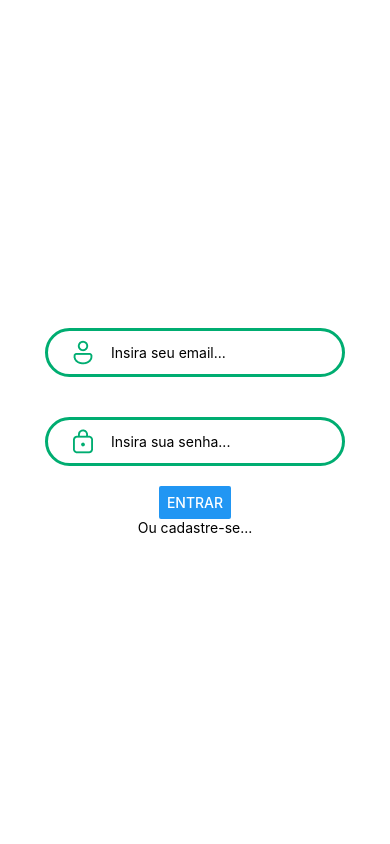
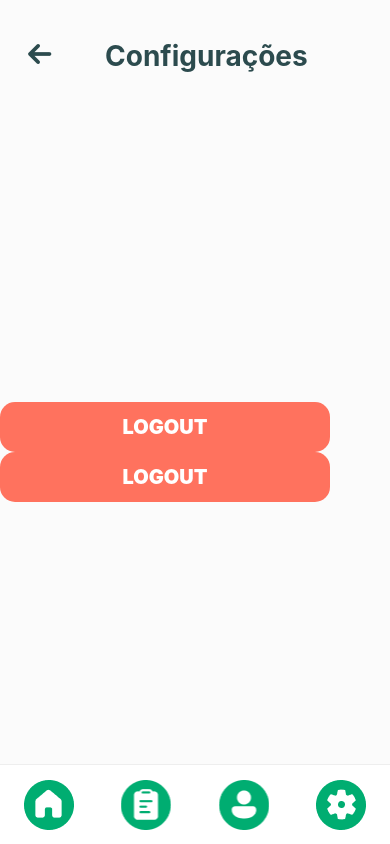
Before and after one commit to ThePerryDev/NutriPerry, a React Native app in the folder frontend/: screen /Configuracoes in a window 390 px wide. Built offline with nearby package versions, Linux system fonts and the light colour scheme.

Commit message:
[feature] Criação da primeira tela de configuração

```diff
--- a/frontend/App.tsx
+++ b/frontend/App.tsx
@@ -1,14 +1,14 @@
 import { NavigationContainer } from "@react-navigation/native";
 import { createStackNavigator } from "@react-navigation/stack";
 import { RootStackParamList } from "./src/types/rootStack";
-import {CadastroAlturaPeso, CadastroEmail, CadastroNome, CadastroSexoIdade, CadastroNutriNome, CadastroNutriEmail, Home, TelaFinalizado, TelaPPObjetivo, CadastroNutriFormacao, CadastroNutriTelefone, AbrindoApp, TelaLogin,} from "./src/screen";
+import {CadastroAlturaPeso, CadastroEmail, CadastroNome, CadastroSexoIdade, CadastroNutriNome, CadastroNutriEmail, Home, TelaFinalizado, TelaPPObjetivo, CadastroNutriFormacao, CadastroNutriTelefone, AbrindoApp, TelaLogin, Configuracoes} from "./src/screen";
 
 const Stack = createStackNavigator<RootStackParamList>();
 
 export default function App() {
   return (
     <NavigationContainer>
-      <Stack.Navigator initialRouteName="AbrindoApp">
+      <Stack.Navigator initialRouteName="Configuracoes">
         <Stack.Screen
           name="AbrindoApp"
           component={AbrindoApp}
@@ -74,6 +74,11 @@ export default function App() {
           component={CadastroNutriTelefone}
           options={{ headerShown: false }}
         />
+        <Stack.Screen
+          name="Configuracoes"
+          component={Configuracoes}
+          options={{ headerShown: false }}
+        />
       </Stack.Navigator>
     </NavigationContainer>
   );
--- /dev/null
+++ b/frontend/src/screen/Configuracoes/Configuracoes.tsx
@@ -0,0 +1,41 @@
+import { useState } from "react";
+import { View, Text, TouchableOpacity, TextInput, Image } from "react-native";
+import styles from "./styles";
+import { StackNavigationProp } from "@react-navigation/stack";
+import { RootStackParamList } from "../../types/rootStack";
+import { setaVolta } from "../../assets";
+import { MenuInferior } from "../../components";
+
+type ContinuarScreenNavigationProp = StackNavigationProp<
+    RootStackParamList,
+    "Configuracoes"
+>;
+
+type Props = {
+    navigation: ContinuarScreenNavigationProp;
+};
+
+const Configuracoes: React.FC<Props> = ({ navigation }) => {
+
+    return (
+        <View style={styles.container}>
+            <View style={styles.cima}>
+                <TouchableOpacity style={styles.volta}>
+                    <Image source={setaVolta} />
+                </TouchableOpacity>
+                <Text style={styles.titulo}>Configurações</Text>
+            </View>
+            <View style={styles.conteudo}>
+                <TouchableOpacity style={styles.button} onPress={() => navigation.navigate("TelaLogin")}>
+                    <Text style={{ color: "#FFFFFF", fontSize: 20, fontWeight: 900, }}>LOGOUT</Text>
+                </TouchableOpacity>
+                <TouchableOpacity style={styles.button} onPress={() => navigation.navigate("TelaLogin")}>
+                    <Text style={{ color: "#FFFFFF", fontSize: 20, fontWeight: 900, }}>LOGOUT</Text>
+                </TouchableOpacity>
+            </View>
+            <MenuInferior></MenuInferior>
+        </View>
+    );
+}
+
+export default Configuracoes;
--- /dev/null
+++ b/frontend/src/screen/Configuracoes/styles.ts
@@ -0,0 +1,48 @@
+import { StyleSheet } from "react-native";
+import Constants from 'expo-constants';
+
+const styles = StyleSheet.create({
+    container: {
+        flex: 1,
+        backgroundColor: '#FBFBFB',
+        width: '100%',
+        height: '100%',
+        paddingTop: Constants.statusBarHeight
+    },
+
+    cima: {
+        flex: 1,
+        width: '100%',
+        height: 10,
+        flexDirection: "row",
+        marginTop: '10%'
+    },
+
+    titulo: {
+        fontSize: 28,
+        color: '#2C4B4E',
+        fontWeight: "bold",
+        marginLeft: 50
+    },
+
+    conteudo: {
+        flex: 1,
+        width: '100%',
+        flexDirection: "column",
+    },
+
+    volta: {
+        marginLeft: 25
+    },
+
+    button: {
+        height: 50,
+        width: 330,
+        alignItems: "center",
+        justifyContent: "center",
+        backgroundColor: "#FF725E",
+        borderRadius: 15,
+    },
+});
+
+export default styles;
--- a/frontend/src/screen/index.ts
+++ b/frontend/src/screen/index.ts
@@ -11,5 +11,6 @@ import CadastroSexoIdade from "./Cadastro/perfil_pessoal/CadastroSexoIdade/Cadas
 import TelaPPObjetivo from "./Cadastro/perfil_pessoal/tela_pp_objetivo/tela_pp_objetivo";
 import Home from "./Home/Home";
 import TelaLogin from "./login/Login";
+import Configuracoes from "./Configuracoes/Configuracoes";
 
-export { CadastroAlturaPeso, CadastroEmail, CadastroNome, CadastroSexoIdade, Home, TelaPPObjetivo, TelaFinalizado, CadastroNutriNome, CadastroNutriEmail, CadastroNutriFormacao, CadastroNutriTelefone, TelaLogin, AbrindoApp };
+export { CadastroAlturaPeso, CadastroEmail, CadastroNome, CadastroSexoIdade, Home, TelaPPObjetivo, TelaFinalizado, CadastroNutriNome, CadastroNutriEmail, CadastroNutriFormacao, CadastroNutriTelefone, TelaLogin, AbrindoApp, Configuracoes };
--- a/frontend/src/types/rootStack.ts
+++ b/frontend/src/types/rootStack.ts
@@ -12,4 +12,5 @@ export type RootStackParamList = {
     CadastroNutriNome: undefined;
     CadastroNutriFormacao:undefined;
     CadastroNutriTelefone:undefined;
+    Configuracoes:undefined;
 }
```
Also changed, not shown: frontend/src/assets/Cadastro/setaVolta.png.
